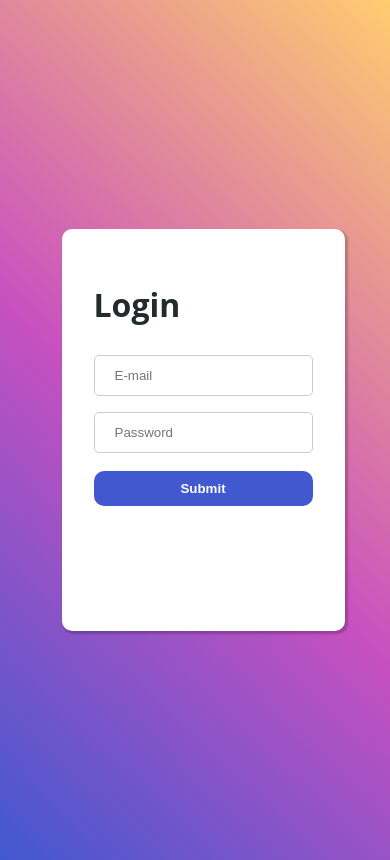
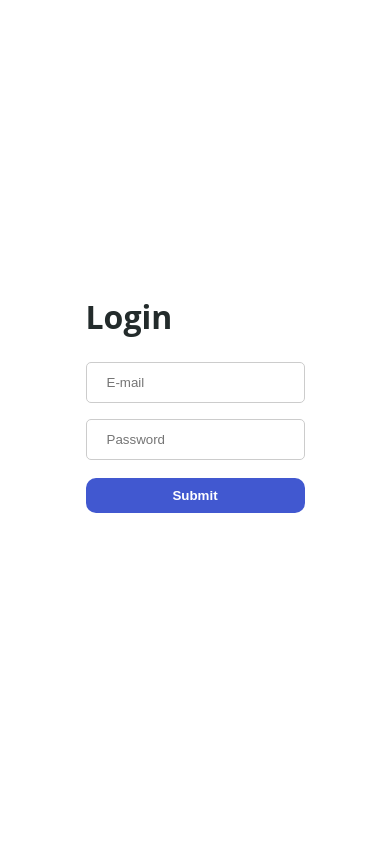
Before and after one commit to NettoNE/Pure-CSS-Login-Form, a plain HTML site: page index.html in a window 390 px wide. Drawn offline with Linux system fonts and the light colour scheme.

Commit message:
fix: height and width on large monitors

```diff
--- a/style.css
+++ b/style.css
@@ -1,4 +1,9 @@
 /* css (by necessity) reset */
+
+* {
+    padding: 0;
+    margin: 0;
+}
 
 *:focus {
     outline: none;
@@ -10,10 +15,9 @@
 
 body {
     display: flex;
+    justify-content: center;
     align-items: center;
-    justify-content: center;
     height: 100vh;
-    min-width: 100vw;
     background-color: #4158D0;
     background-image: linear-gradient(43deg, #4158D0 0%, #C850C0 46%, #FFCC70 100%);
     background-repeat: no-repeat;
@@ -22,14 +26,15 @@ body {
 
 main.container {
     padding: 2rem;
-    max-width: 400px;
-    min-height: 40vh;
+    max-width: 400vw;
+    min-height: 30vh;
     background-color: white;
     border-radius: 10px;
     box-shadow: 2px 2px 2px 1px rgba(0, 0, 0, 0.2);
 }
 
-main.container > h1 {
+main.container>h1 {
+    padding-bottom: 1rem;
     color: #232b2b;
 }
 
@@ -38,7 +43,8 @@ form {
     flex-direction: column;
 }
 
-input[type="email"], input[type="password"] {
+input[type="email"],
+input[type="password"] {
     padding: 12px 20px;
     margin: 8px 0;
     border: 1px solid #ccc;
@@ -46,11 +52,11 @@ input[type="email"], input[type="password"] {
     box-sizing: border-box;
 }
 
-form > input:hover {
-     background-color: #d9e3e6;
+form>input:hover {
+    background-color: #d9e3e6;
 }
 
-form input[type="submit"]{
+form input[type="submit"] {
     font-weight: bold;
     color: white;
     margin-top: 10px;
@@ -65,3 +71,13 @@ form input[type="submit"]{
 input[type="submit"]:hover {
     background-color: #192666;
 }
+
+@media screen and (max-width: 760px) {
+    body {
+        background-color: white;
+        background-image: none;
+    }
+    main.container {
+        box-shadow: none;
+    }
+}
```
